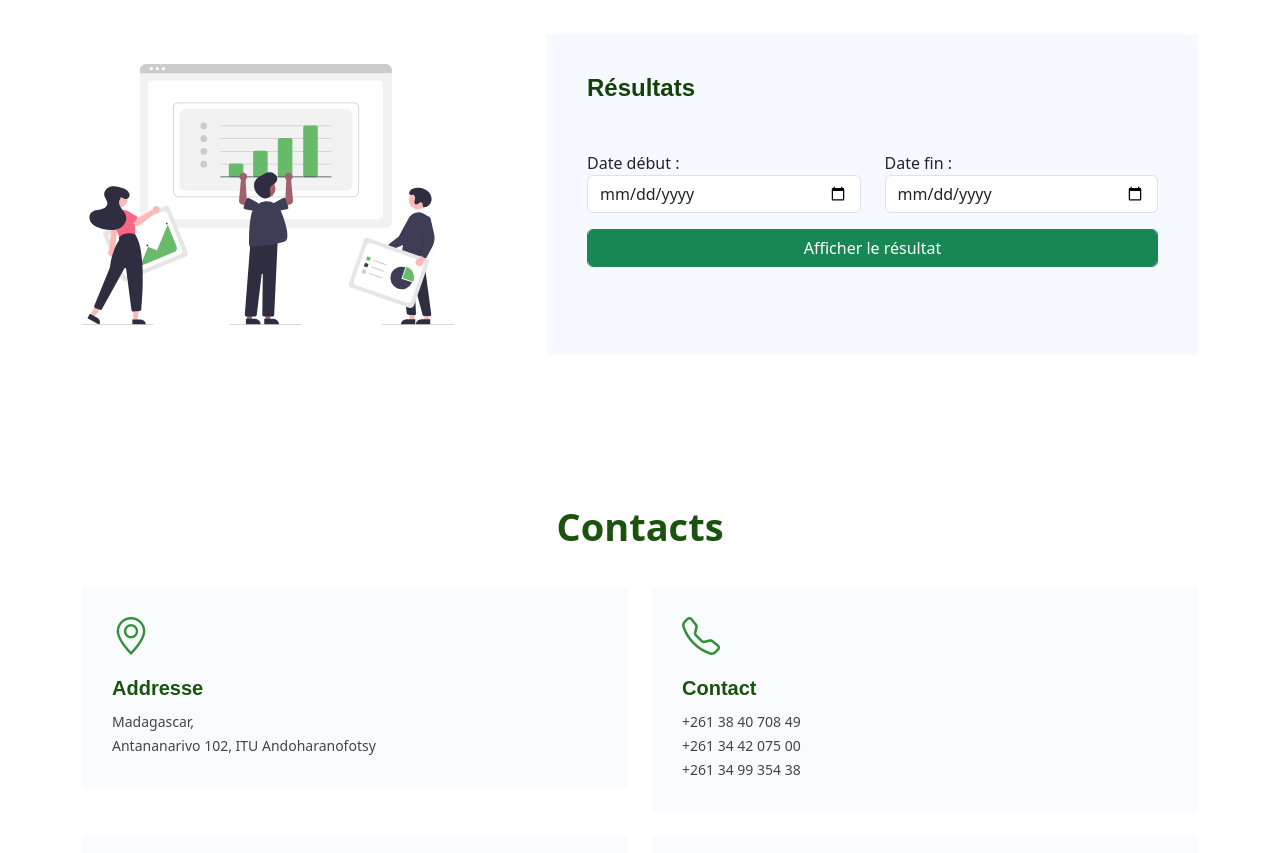
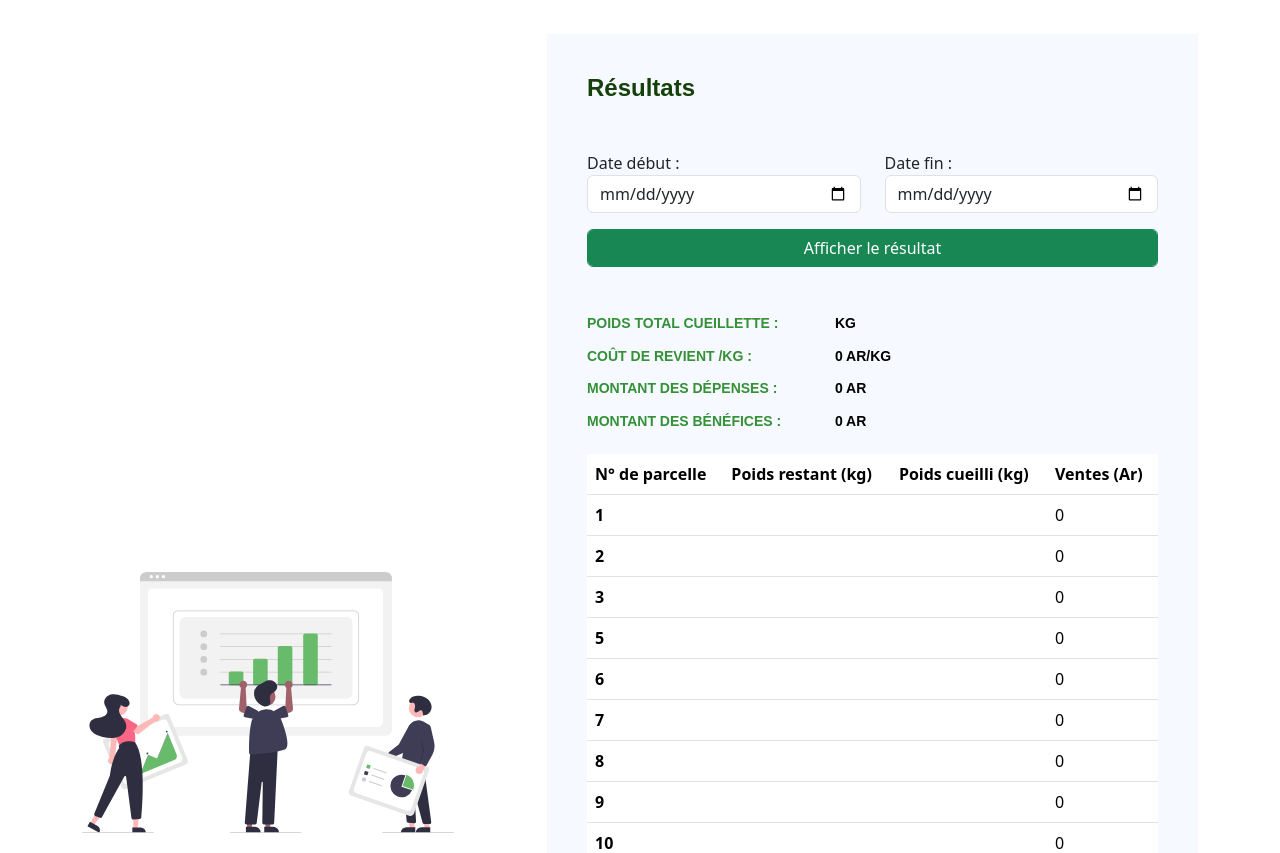
Before and after one commit to Toavina002401/Projet-Final-S3, a PHP site: page /WEB/pages/Templates/template.php?page=frontResultat.php&voalohany=1&farany= in a window 1280 px wide. Shown: the part 100-953 px from the top of the page. Run offline with PHP 8.4, Linux system fonts and the light colour scheme; data comes from the database, SQL or seed files in the repository; data that the repository does not hold is empty.

Commit message:
dernier modifications

```diff
--- a/WEB/inc/function.php
+++ b/WEB/inc/function.php
@@ -1188,4 +1188,7 @@
             }
         }
 
+
+
+
 ?>
--- /dev/null
+++ b/WEB/pages/Traitements/resultat.php
@@ -0,0 +1,3 @@
+<?php
+    header("Location:../Templates/template.php?page=frontResultat.php&voalohany=".$_GET["debut"]."&farany=".$_GET["fin"]);
+?>
--- a/WEB/pages/frontResultat.php
+++ b/WEB/pages/frontResultat.php
@@ -42,7 +42,7 @@
                     <div class="content">
                         <h2>Résultats</h2>
 
-                        <form id="affichageResultat">
+                        <form action="../Traitements/resultat.php" method="get">
                             <div class="row mt-5">
                                 <div class="col-md-6">
                                     <div class="form-group mb-3">
@@ -62,31 +62,30 @@
                             </div>
                         </form>
 
-                        <div class="hafenina" style="display: none;">
+                        <?php if (isset($_GET["voalohany"])) {
+                            $datedebut=$_GET["voalohany"] ;
+                            $datefin=$_GET["farany"] ;
+
+                        ?>
+                            <div class="hafenina">
                                 <div class="row mt-3">
                                     <h3 class="col-md-5 ">Poids total cueillette :</h3>
-                                <h3 class="col-md-3 mb-3" style="color: black;">700 kg</h3>
+                                    <h3 class="col-md-3 mb-3" style="color: black;"><?php echo(poidsTotalCueilli($datedebut,$datefin)); ?> KG</h3>
                                 </div>
 
                                 <div class="row">
                                     <h3 class="col-md-5 " >Coût de revient /kg :</h3>
-                                <h3 class="col-md-3 mb-3" style="color: black;">2000 Ar</h3>
+                                    <h3 class="col-md-3 mb-3" style="color: black;"><?php echo(coutderevient($datedebut,$datefin)); ?> AR/KG</h3>
                                 </div>
 
                                 <div class="row">
                                     <h3 class="col-md-5 " >Montant des dépenses :</h3>
-                                <h3 class="col-md-3 mb-3" style="color: black;">100000 Ar</h3>
-                            </div>
-
-
-                            <div class="row">
-                                <h3 class="col-md-5 " >Montant des ventes :</h3>
-                                <h3 class="col-md-3 mb-3" style="color: black;">200000 Ar</h3>
+                                    <h3 class="col-md-3 mb-3" style="color: black;"><?php echo(depenseGlobal($datedebut,$datefin)); ?> AR</h3>
                                 </div>
 
                                 <div class="row">
                                     <h3 class="col-md-5 " >Montant des bénéfices :</h3>
-                                <h3 class="col-md-3 " style="color: black;">100000 Ar</h3>
+                                    <h3 class="col-md-3 " style="color: black;"><?php echo(beneficeTotal($datedebut,$datefin)); ?> AR</h3>
                                 </div>
 
                                 <table class="table datatable mt-3">
@@ -99,36 +98,28 @@
                                         </tr>
                                     </thead>
                                     <tbody>
+                                        <?php
+                                            $tousParc=listParcelleBySurface();
+                                            for ($i=0; $i < count($tousParc); $i++) {
+                                        ?>
                                             <tr>
-                                    <th>1</th>
-                                    <td>20</td>
-                                    <td>200</td>
-                                    <td>3000</td>
+                                                <th><?php echo($tousParc[$i]["numero_parcelle"]); ?></th>
+                                                <td></td>
+                                                <td><?php echo(sumPoidscultiveBetweenTwoDate($tousParc[$i]["id"],$datedebut,$datefin)); ?></td>
+                                                <td><?php echo(venteParcelle($tousParc[$i]["id"],$datedebut,$datefin)); ?></td>
                                             </tr>
-                                <tr>
-                                    <th>2</th>
-                                    <td>100</td>
-                                    <td>400</td>
-                                    <td>2000</td>
-                                </tr>
-                                <tr>
-                                    <th>3</th>
-                                    <td>60</td>
-                                    <td>100</td>
-                                    <td>2000</td>
-                                </tr>
+                                        <?php } ?>
                                     </tbody>
                                 </table>
                             </div>
+                        <?php } ?>
+
                     </div>
                 </div>
             </div>
         </div>
       </div>
     </section><!-- End About Section -->
-
-
-
 
         <!-- ======= Contact Section ======= -->
         <section id="contact" class="contact">
```
Lines whose indentation alone changed are shown as unchanged.
